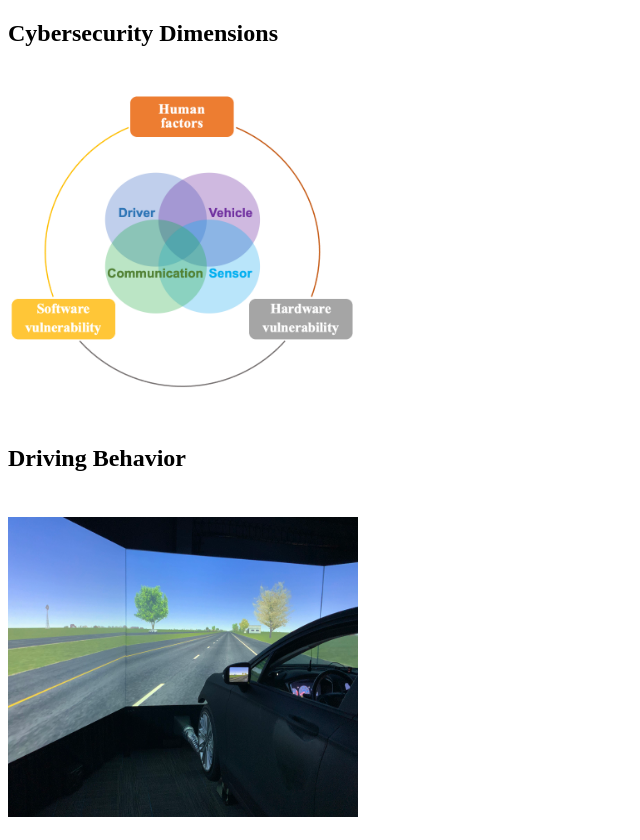
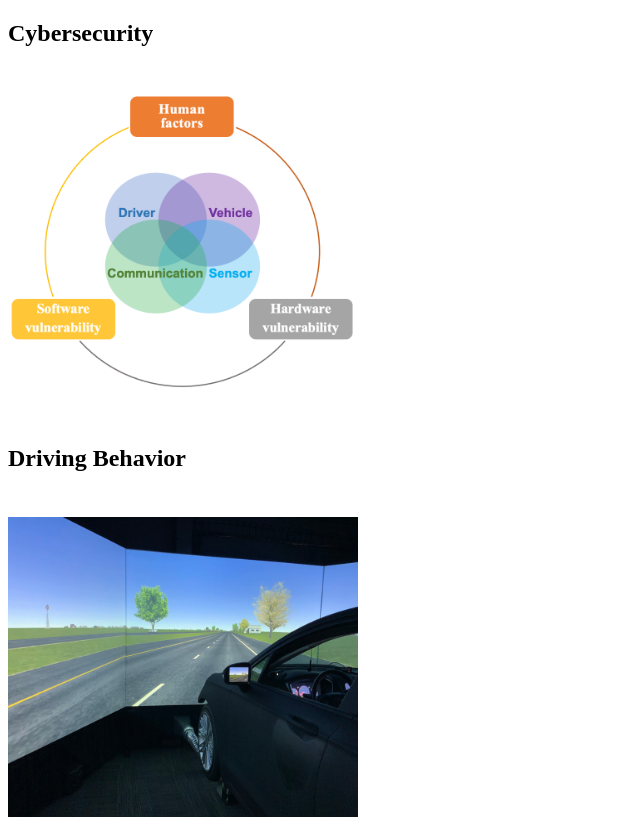
Before and after one commit to YangjiaoChen/YangjiaoChen.github.io, a Jekyll site: the page built from research.html, in a window 1280 px wide. Shown: the part 108-948 px from the top of the page, without its empty margins (0-640 px from the left). Built offline with Jekyll 4.4.1, drawn with Linux system fonts in a browser that asks for light colours.

Commit message:
Update research.html

```diff
--- a/research.html
+++ b/research.html
@@ -74,7 +74,7 @@ title: "Yangjiao Chen:research"
   gtag('config', 'G-0KCXSPDD83');
 </script>
 
-<h2>  Cybersecurity Dimensions </h2>
+<h2>  Cybersecurity </h2>
 
 <div class="row">
   <div class="col-sm-4">
```
